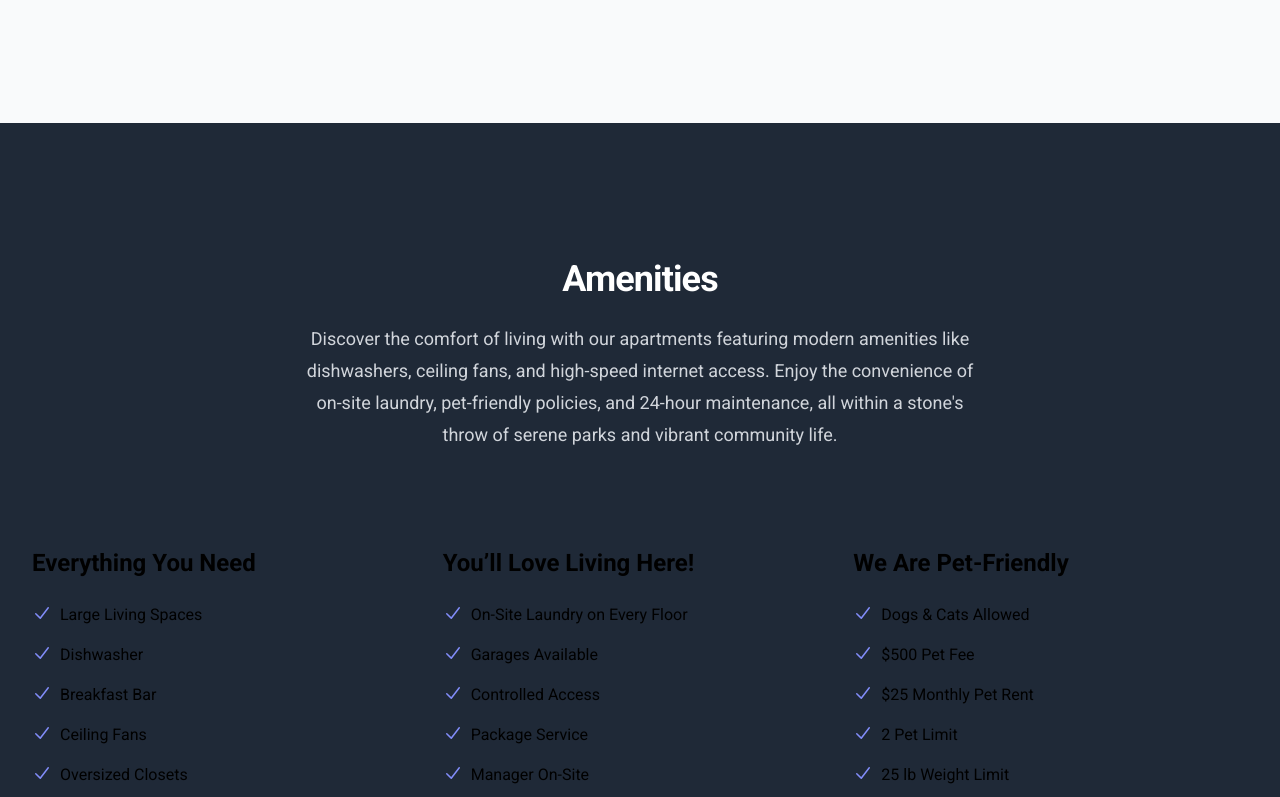
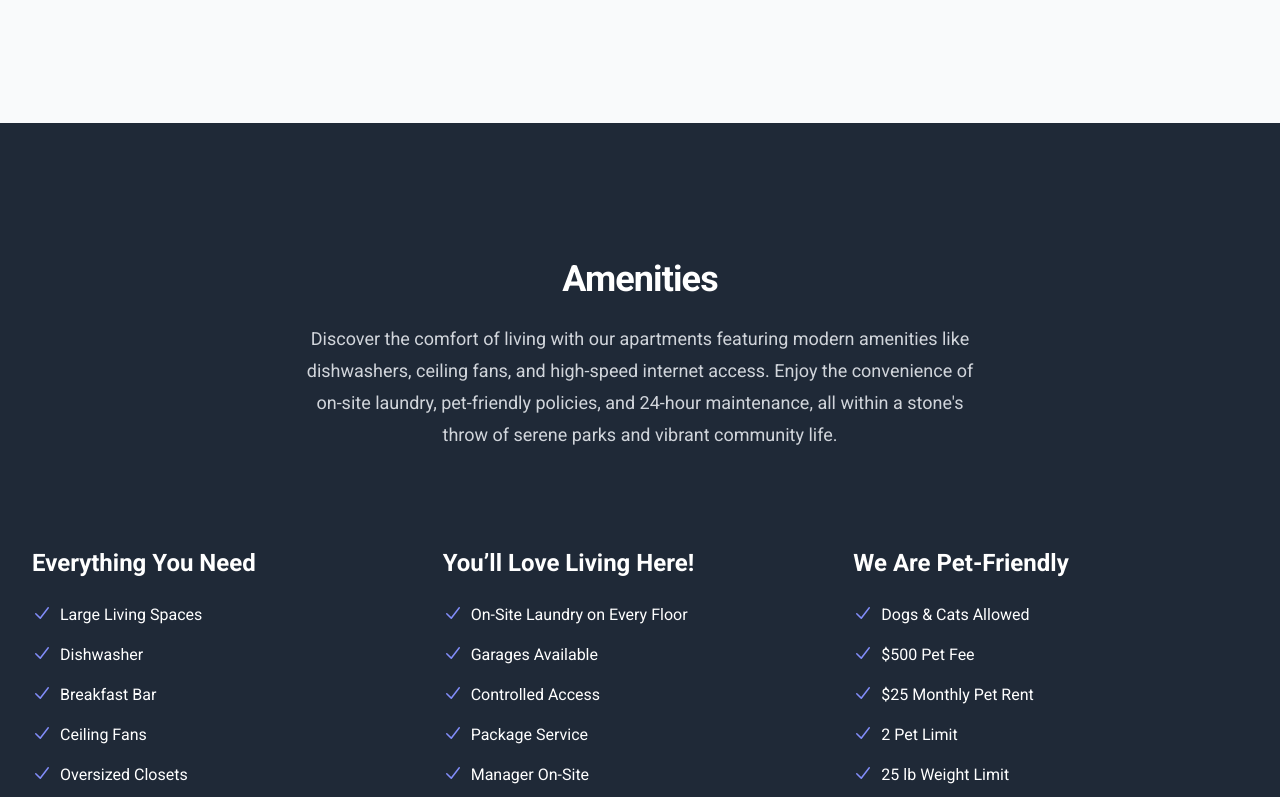
Before and after one commit to agnathan/parkview-nextjs, a Next.js app: page / in a window 1280 px wide. Shown: the part 2660-3457 px from the top of the page. Built offline with nearby package versions, Linux system fonts and the light colour scheme.

Commit message:
amenities text should be white

```diff
--- a/src/app/pageTailwind/amenities.js
+++ b/src/app/pageTailwind/amenities.js
@@ -35,7 +35,7 @@ const amenities3 = [
 
 const Amenities = () => {
   return (
-    <div id='amenities' className='bg-gray-800 py-24 sm:py-32'>
+    <div id='amenities' className='bg-gray-800 text-white py-24 sm:py-32'>
       <div className='mx-auto max-w-7xl px-6 lg:px-8'>
         <div className='mx-auto max-w-2xl text-center'>
           <p className='mt-2 text-3xl font-bold tracking-tight text-white sm:text-4xl'>
```
